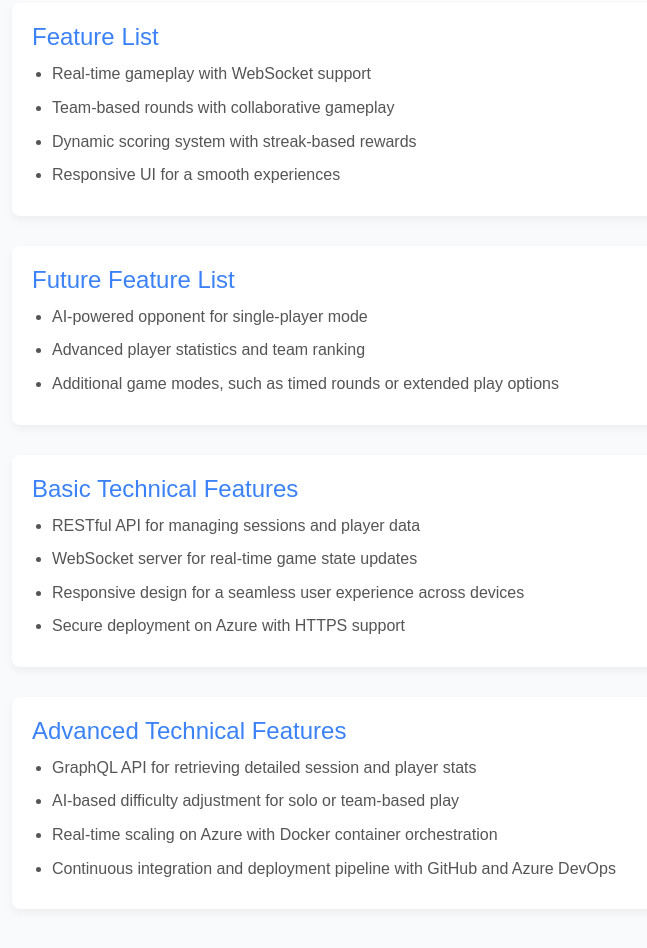
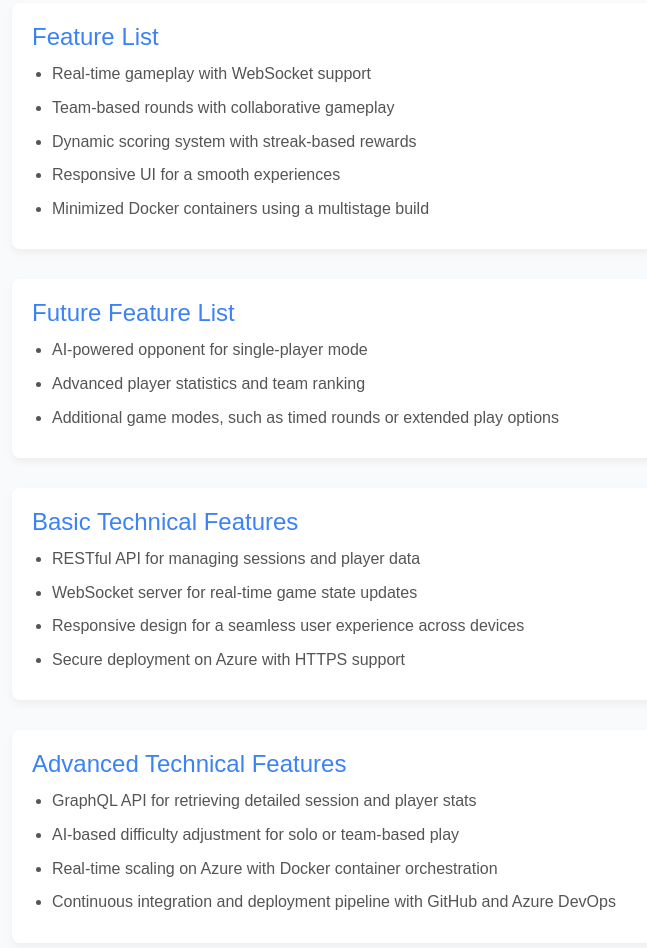
Before and after one commit to julianp829/FinalProject, a plain HTML site: page index.html in a window 1280 px wide. Shown: the part 831-1779 px from the top of the page, without its empty margins (228-875 px from the left). Drawn offline with Linux system fonts and the light colour scheme.

Commit message:
Update index.html

```diff
--- a/index.html
+++ b/index.html
@@ -49,6 +49,7 @@
             <li>Team-based rounds with collaborative gameplay</li>
             <li>Dynamic scoring system with streak-based rewards</li>
             <li>Responsive UI for a smooth experiences</li>
+            <li>Minimized Docker containers using a multistage build</li>
         </ul>
     </section>
 
```
